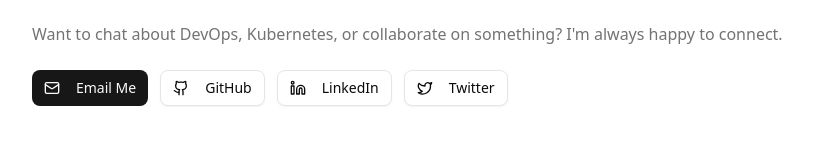
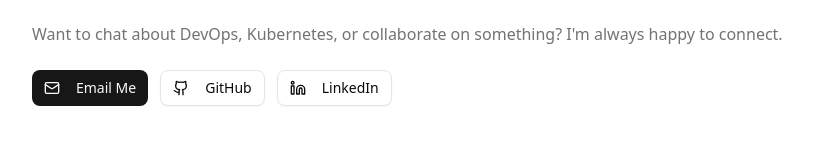
Before and after one commit to adamhancock/adamhancock-next, a Next.js app: page /about in a window 1280 px wide. Shown: the part 1722-1866 px from the top of the page, without its empty margins (224-1055 px from the left). Built offline with nearby package versions, Linux system fonts and the light colour scheme.

Commit message:
fix: remove Twitter link from about page

```diff
--- a/src/app/about/page.tsx
+++ b/src/app/about/page.tsx
@@ -2,7 +2,7 @@ import { Button } from "@/components/ui/button";
 import { Badge } from "@/components/ui/badge";
 import { Card, CardContent } from "@/components/ui/card";
 import { BlurFade } from "@/components/ui/blur-fade";
-import { Github, Linkedin, Mail, Twitter, MapPin, Building2, Calendar } from "lucide-react";
+import { Github, Linkedin, Mail, MapPin, Building2, Calendar } from "lucide-react";
 
 export const metadata = {
   title: "About",
@@ -196,11 +196,6 @@ export default function AboutPage() {
                 <Linkedin className="mr-2 h-4 w-4" /> LinkedIn
               </a>
             </Button>
-            <Button variant="outline" asChild>
-              <a href="https://twitter.com/adamhancock" target="_blank" rel="noopener noreferrer">
-                <Twitter className="mr-2 h-4 w-4" /> Twitter
-              </a>
-            </Button>
           </div>
         </div>
       </BlurFade>
```
